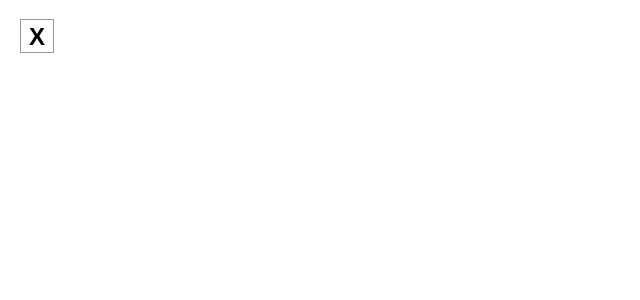
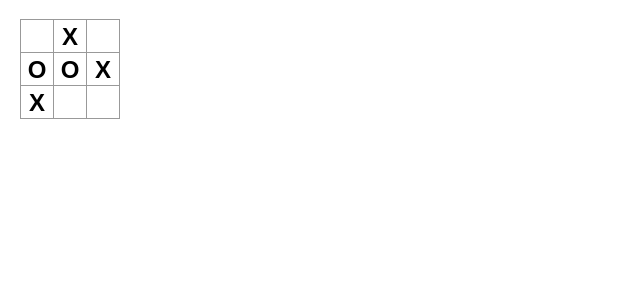
Before and after one commit to angelguzmaning/tic-tac-toe-ts-redux, a React (Create React App) app: page / in a window 1280 px wide. Shown: the top 300 px of the page, without its empty margins (0-640 px from the left). Built offline with nearby package versions, Linux system fonts and the light colour scheme.

Commit message:
Implement Board component

```diff
--- a/src/components/App/App.tsx
+++ b/src/components/App/App.tsx
@@ -1,9 +1,9 @@
-import { Square } from '../Square/Square';
+import { Board } from '../Board/Board';
 
 function App() {
   return (
     <div className='App'>
-      <Square value='X' />
+      <Board squares={[null, 'X', null, 'O', 'O', 'X', 'X', null, null]} />
     </div>
   );
 }
--- /dev/null
+++ b/src/components/Board/Board.tsx
@@ -0,0 +1,24 @@
+import { BoardSquares } from '../../types/boardSquares';
+import { Square } from '../Square/Square';
+
+export function Board({ squares }: { squares: BoardSquares }) {
+  return (
+    <div>
+      <div className='board-row'>
+        <Square value={squares[0]} />
+        <Square value={squares[1]} />
+        <Square value={squares[2]} />
+      </div>
+      <div className='board-row'>
+        <Square value={squares[3]} />
+        <Square value={squares[4]} />
+        <Square value={squares[5]} />
+      </div>
+      <div className='board-row'>
+        <Square value={squares[6]} />
+        <Square value={squares[7]} />
+        <Square value={squares[8]} />
+      </div>
+    </div>
+  );
+}
--- a/src/components/Square/Square.tsx
+++ b/src/components/Square/Square.tsx
@@ -1,4 +1,4 @@
-export type SquareValue = 'X' | 'O' | null;
+import { SquareValue } from '../../types/boardSquares';
 
 export function Square(props: { value: SquareValue }) {
   return <button className='square'>{props.value}</button>;
--- /dev/null
+++ b/src/types/boardSquares.ts
@@ -0,0 +1,13 @@
+export type SquareValue = 'X' | 'O' | null;
+
+export type BoardSquares = [
+  SquareValue,
+  SquareValue,
+  SquareValue,
+  SquareValue,
+  SquareValue,
+  SquareValue,
+  SquareValue,
+  SquareValue,
+  SquareValue
+];
```
Also changed, not shown: 1 other file (tests, documents, lock files or other folders).
